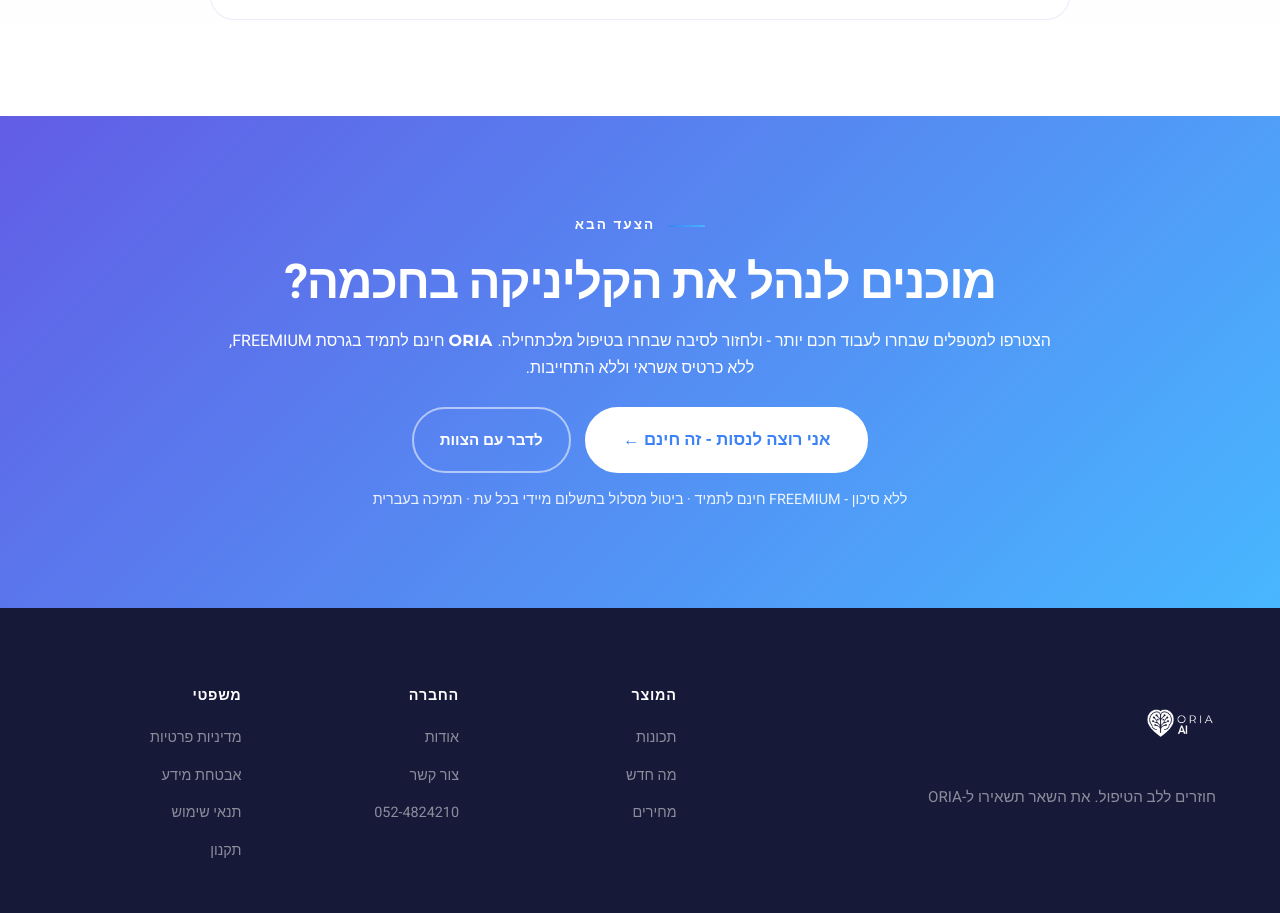
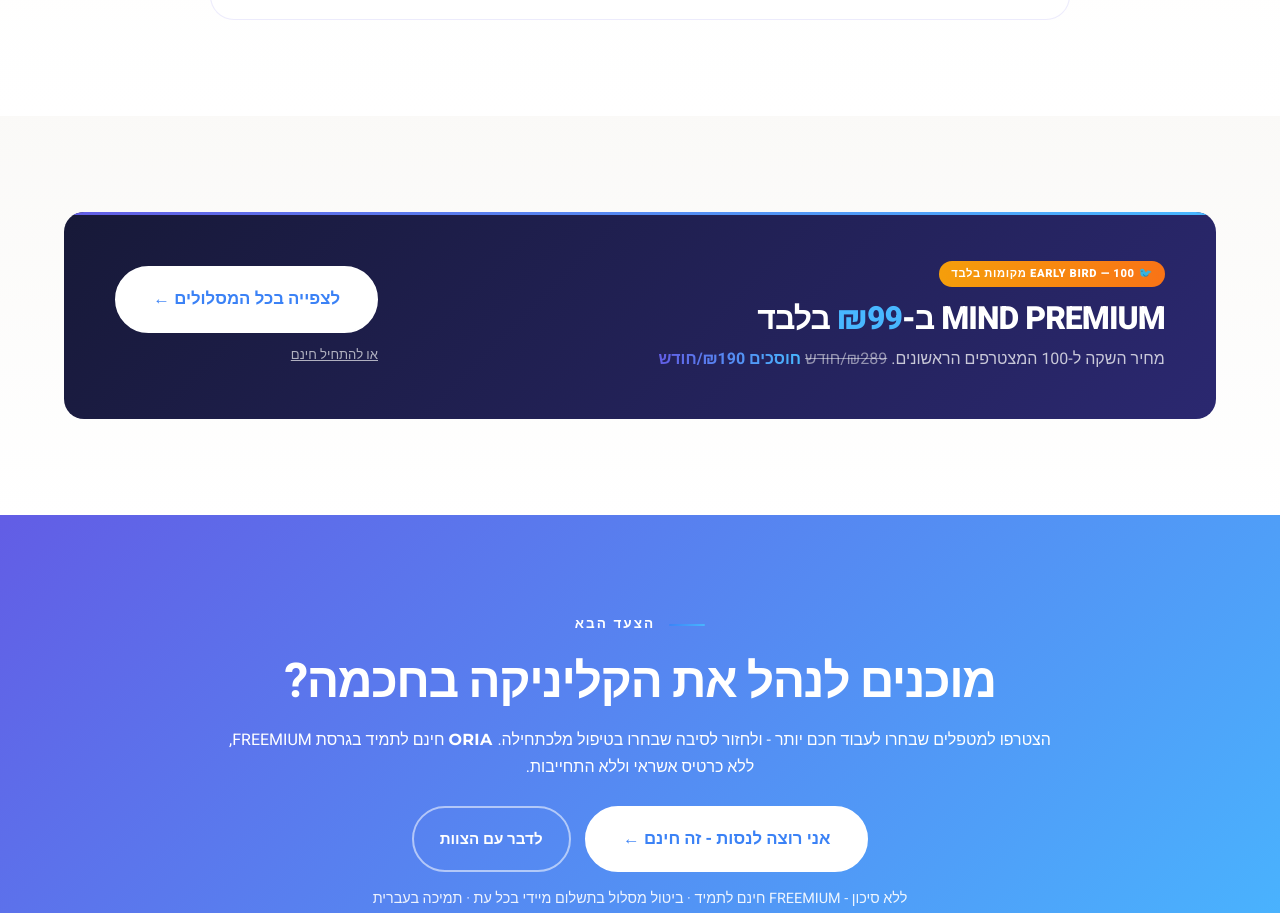
Before and after one commit to elitzura/oria-website, a Next.js app: page /landing in a window 1280 px wide. Shown: the part 10370-11283 px from the top of the page. Built offline with nearby package versions, Linux system fonts and the light colour scheme.

Commit message:
feat: add early bird pricing section and update navigation links for pricing

```diff
--- a/app/landing/page.jsx
+++ b/app/landing/page.jsx
@@ -610,7 +610,61 @@
           </div>
         </section>
 
-        {/* ─── 12. FINAL CTA ─── */}
+        {/* ─── 12. EARLY BIRD HOOK ─── */}
+        <section className="lp-section lp-section-soft" id="pricing">
+          <div className="container">
+            <div style={{
+              background: 'linear-gradient(135deg, #171938 0%, #2b2870 100%)',
+              borderRadius: '20px',
+              padding: 'clamp(2rem,4vw,3rem) clamp(1.5rem,4vw,3.5rem)',
+              display: 'flex',
+              flexWrap: 'wrap',
+              alignItems: 'center',
+              justifyContent: 'space-between',
+              gap: '1.5rem',
+              position: 'relative',
+              overflow: 'hidden',
+            }}>
+              <div style={{ position: 'absolute', top: 0, left: 0, right: 0, height: '3px', background: 'linear-gradient(90deg,#625DE5,#48B7FF)' }} />
+              <div style={{ flex: 1, minWidth: '240px' }}>
+                <span style={{
+                  background: 'linear-gradient(90deg,#f59e0b,#f97316)',
+                  color: '#fff',
+                  fontSize: '0.7rem',
+                  fontWeight: 800,
+                  letterSpacing: '0.06em',
+                  textTransform: 'uppercase',
+                  padding: '0.25rem 0.75rem',
+                  borderRadius: '20px',
+                  display: 'inline-block',
+                  marginBottom: '0.75rem',
+                }}>🐦 Early Bird — 100 מקומות בלבד</span>
+                <h2 style={{ color: '#fff', fontSize: 'clamp(1.4rem,3vw,2rem)', fontWeight: 800, marginBottom: '0.5rem', lineHeight: 1.25 }}>
+                  MIND PREMIUM ב-<span style={{ color: '#48B7FF' }}>₪99</span> בלבד
+                </h2>
+                <p style={{ color: 'rgba(255,255,255,0.75)', fontSize: '1rem', marginBottom: 0, lineHeight: 1.5 }}>
+                  מחיר השקה ל-100 המצטרפים הראשונים.{' '}
+                  <span style={{ color: 'rgba(255,255,255,0.5)', textDecoration: 'line-through' }}>₪289/חודש</span>
+                  {' '}<span style={{ background: 'linear-gradient(90deg,#625DE5,#48B7FF)', WebkitBackgroundClip: 'text', WebkitTextFillColor: 'transparent', fontWeight: 700 }}>חוסכים ₪190/חודש</span>
+                </p>
+              </div>
+              <div style={{ display: 'flex', flexDirection: 'column', gap: '0.75rem', alignItems: 'flex-start' }}>
+                <Link href="/pricing" className="btn btn-white btn-large">
+                  לצפייה בכל המסלולים ←
+                </Link>
+                <a href="https://app.oriamind.ai" style={{
+                  color: 'rgba(255,255,255,0.65)',
+                  fontSize: '0.82rem',
+                  textAlign: 'center',
+                  textDecoration: 'underline',
+                  cursor: 'pointer',
+                }}>או להתחיל חינם</a>
+              </div>
+            </div>
+          </div>
+        </section>
+
+        {/* ─── 13. FINAL CTA ─── */}
         <section className="lp-section lp-final-cta">
           <div className="container lp-final-shell">
             <p className="section-eyebrow">הצעד הבא</p>
--- a/components/StaticPageLayout.jsx
+++ b/components/StaticPageLayout.jsx
@@ -26,7 +26,7 @@
           <ul className={`nav-links${mobileMenuOpen ? ' active' : ''}`}>
             <li><Link href="/#solution" style={activeNav === 'solution' ? { color: 'var(--primary)', fontWeight: 600 } : {}}>הפתרון</Link></li>
             <li><Link href="/features" style={activeNav === 'features' ? { color: 'var(--primary)', fontWeight: 600 } : {}}>מה חדש</Link></li>
-            <li><Link href="/#pricing">מחירים</Link></li>
+            <li><Link href="/pricing" style={activeNav === 'pricing' ? { color: 'var(--primary)', fontWeight: 600 } : {}}>מחירים</Link></li>
             <li><Link href="/security" style={activeNav === 'security' ? { color: 'var(--primary)', fontWeight: 600 } : {}}>אבטחה</Link></li>
             <li><Link href="/pricing" className="btn btn-outline">התחילו עכשיו</Link></li>
           </ul>
```
Also changed, not shown: app/pricing/page.jsx (+91 -49 lines).
